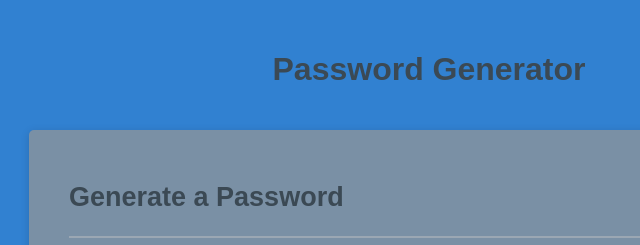
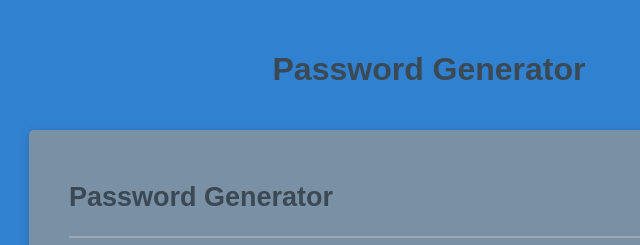
Before and after one commit to avii004/pw.gen05, a plain HTML site: page index.html in a window 1280 px wide. Shown: the top 245 px of the page, 211-851 px from the left. Drawn offline with Linux system fonts and the light colour scheme.

Commit message:
Update index.html

```diff
--- a/index.html
+++ b/index.html
@@ -17,7 +17,7 @@
 
       <div class="card">
         <div class="card-header">
-          <h2>Generate a Password</h2>
+          <h2>Password Generator</h2>
         </div>
         <div class="card-body">
           <textarea
```
